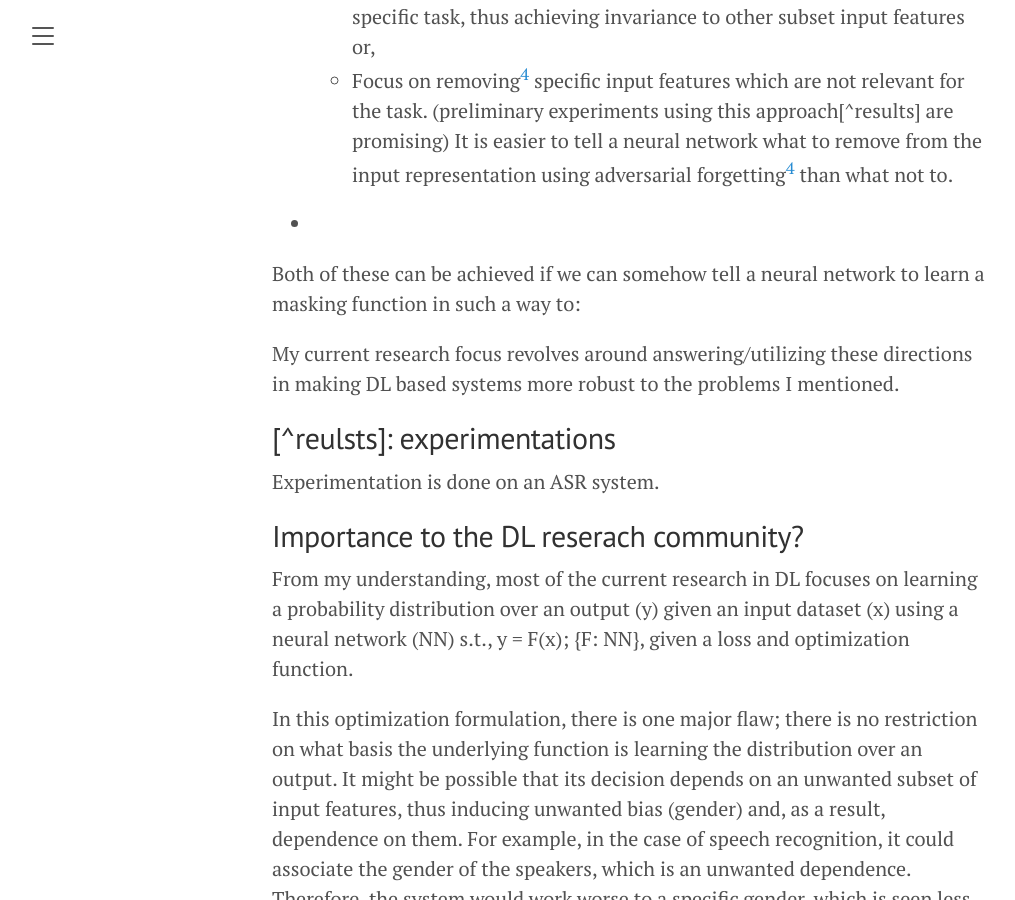
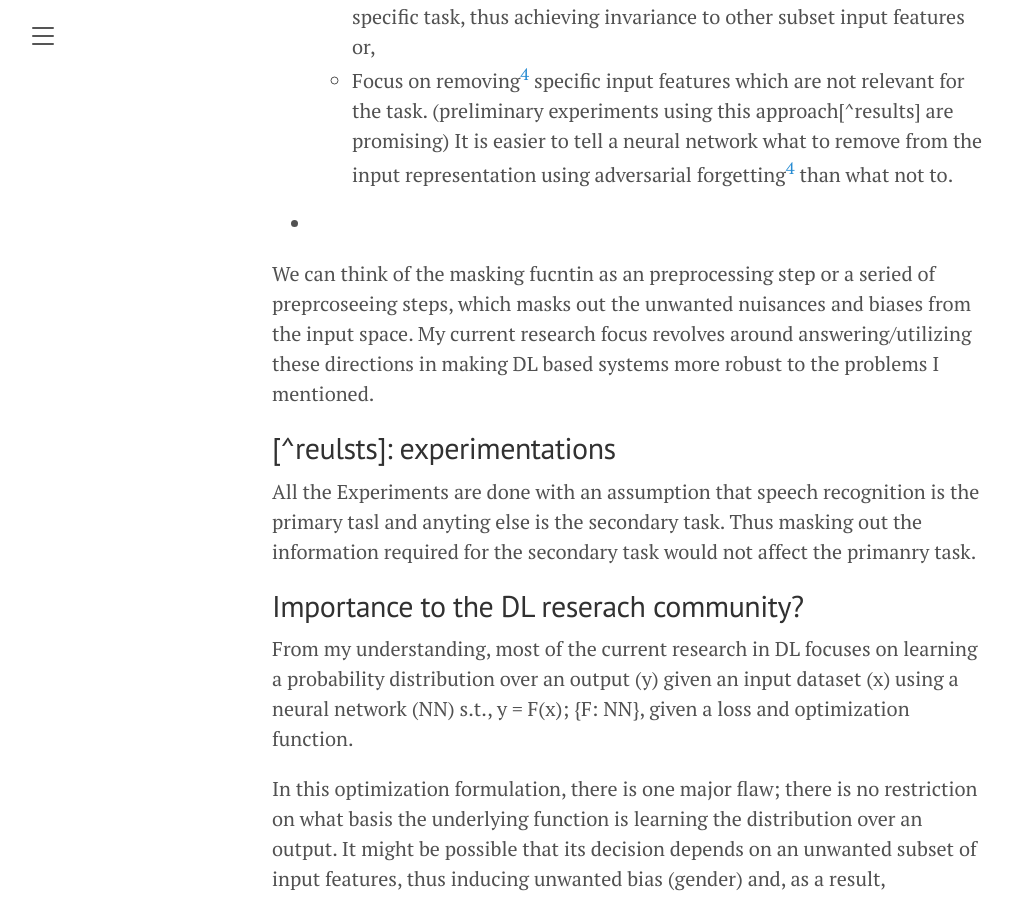
Before and after one commit to raotnameh/raotnameh.github.io, a Jekyll site: the page built from current_rf.md, in a window 1280 px wide and 900 px high, scrolled down 2160 px. Shown: the whole window, without its empty margins (8-1023 px from the left). Built offline with Jekyll 4.4.1, drawn with Linux system fonts in a browser that asks for light colours.

Commit message:
It's just my website

```diff
--- a/current_rf.md
+++ b/current_rf.md
@@ -32,13 +32,11 @@ It is easier to tell a neural network what to remove from the input representati
 
 * [^less-data]: Secondly, The same masking function can be used for different languages to remove these unwanted biases and nuisances (transfer learning). In the case of low resource languages/dataset, it would be instrumental.
 
-Both of these can be achieved if we can somehow tell a neural network to learn a masking function in such a way to:
-
-My current research focus revolves around answering/utilizing these directions in making DL based systems more robust to the problems I mentioned.
+We can think of the masking fucntin as an preprocessing step or a seried of preprcoseeing steps, which masks out the unwanted nuisances and biases from the input space. My current research focus revolves around answering/utilizing these directions in making DL based systems more robust to the problems I mentioned.
 
 ## [^reulsts]: experimentations
 
-Experimentation is done on an ASR system.
+All the Experiments are done with an assumption that speech recognition is the primary tasl and anyting else is the secondary task. Thus masking out the information required for the secondary task would not affect the primanry task.
 
 ## Importance to the DL reserach community?
 From my understanding, most of the current research in DL focuses on learning a probability distribution over an output (y) given an input dataset (x) using a neural network (NN) s.t.,
```
